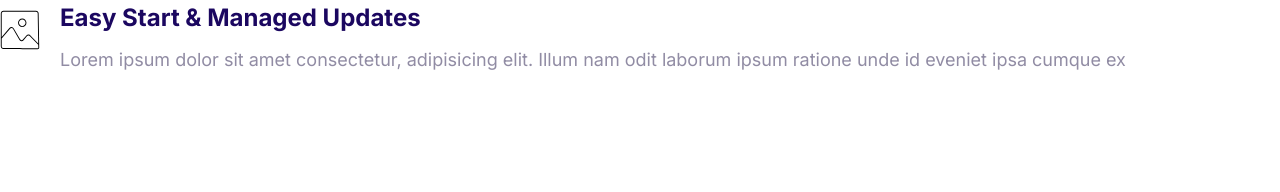
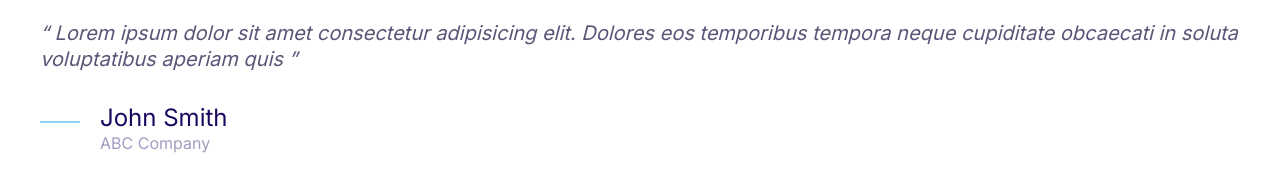
Before and after one commit to MuhammadAnas126/First-Website, a plain HTML site: page index.html in a window 1280 px wide. Drawn offline with Linux system fonts and the light colour scheme.

Commit message:
Creating Quotes.

```diff
--- a/css/styles.css
+++ b/css/styles.css
@@ -5,6 +5,7 @@
     --color-accent: #ff340f;
     --color-headings: #1b0760;
     --color-body: #918ca4;
+    --color-body-darker: #5c5577;
     --color-border: #cccccc;
     --border-radius: 30px;
 }
@@ -53,6 +54,7 @@
     }
 
 }
+
 /* Links */
 a {
     text-decoration: none;
@@ -77,6 +79,7 @@
         font-size: 1.5rem;
     }
 }
+
 /*Badges*/
 .badge {
     border-radius: 20px;
@@ -130,6 +133,7 @@
         padding-left: 0;
     }
 }
+
 /*Icons*/
 .icon {
     width: 40px;
@@ -147,6 +151,7 @@
     justify-content: center;
     width: 64px;
 }
+
 /* Buttons */
 .btn{
     border-radius: 40px;
@@ -200,6 +205,7 @@
         font-size: 1.5rem;
     }
 }
+
 /* Inputs */
 .input {
     border-radius: var(--border-radius);
@@ -230,6 +236,7 @@
         font-size: 1.5rem;
     }
 }
+
 /* Cards */
 .card {
     border-radius: 7px;
@@ -250,6 +257,7 @@
 .card--secondary .badge--secondary {
     background: #02cdf1;
 }
+
 /* Plans */
 .plan__name {
     font-size: 2.4rem;
@@ -294,6 +302,7 @@
         font-size: 1.7rem;
     }
 }
+
 /* Media */
 .media {
     display: flex;
@@ -309,3 +318,51 @@
 .media__image {
     margin-top: 1rem;
 }
+
+/* Quotes */
+.quote {
+    font-size: 3rem;
+    font-style: italic;
+    color: var(--color-body-darker);
+    line-height: 1.3;
+}
+
+.quote__text::before {
+    content: open-quote;
+}
+.quote__text::after {
+    content: close-quote;
+}
+
+.quote__author {
+    font-size: 3rem;
+    font-weight: 500;
+    font-style: normal;
+    margin-top: 1rem;
+    margin-bottom: 0;
+}
+
+.quote__company {
+    color: var(--color-headings);
+    font-size: 2rem;
+    opacity: 0.4;
+    font-style: normal;
+}
+
+.quote__line {
+    position: absolute;
+    bottom: 10px;
+
+}
+
+@media screen and (min-width: 1024px) {
+    .quote {
+        font-size: 2rem;
+    }
+    .quote__author {
+        font-size: 2.4rem;
+    }
+    .quote__company {
+        font-size: 1.6rem;
+    }
+}
--- a/index.html
+++ b/index.html
@@ -14,19 +14,25 @@
     />
   </head>
   <body>
+    <blockquote class="quote">
+      <p class="quote__text">
+        Lorem ipsum dolor sit amet consectetur adipisicing elit. Dolores eos
+        temporibus tempora neque cupiditate obcaecati in soluta voluptatibus
+        aperiam quis
+      </p>
+      <footer>
         <div class="media">
-      <div class="media__image">
-        <svg class="icon icon--primary">
-          <use xlink:href="/images/sprite.svg#snap"></use>
+          <div class="media__image ">
+            <svg class="icon icon--primary qoute__line">
+              <use xlink:href="/images/sprite.svg#line"></use>
             </svg>
           </div>
           <div class="media__body">
-        <h3 class="media__title">Easy Start & Managed Updates</h3>
-        <p>
-          Lorem ipsum dolor sit amet consectetur, adipisicing elit. Illum nam
-          odit laborum ipsum ratione unde id eveniet ipsa cumque ex
-        </p>
+            <h3 class="media__title quote__author">John Smith</h3>
+            <p class="quote__company">ABC Company</p>
           </div>
         </div>
+      </footer>
+    </blockquote>
   </body>
 </html>
```
Also changed, not shown: components/media objects.html (added, +14 -0 lines), components/quotes.html (added, +20 -0 lines). Lines whose indentation alone changed are shown as unchanged.
